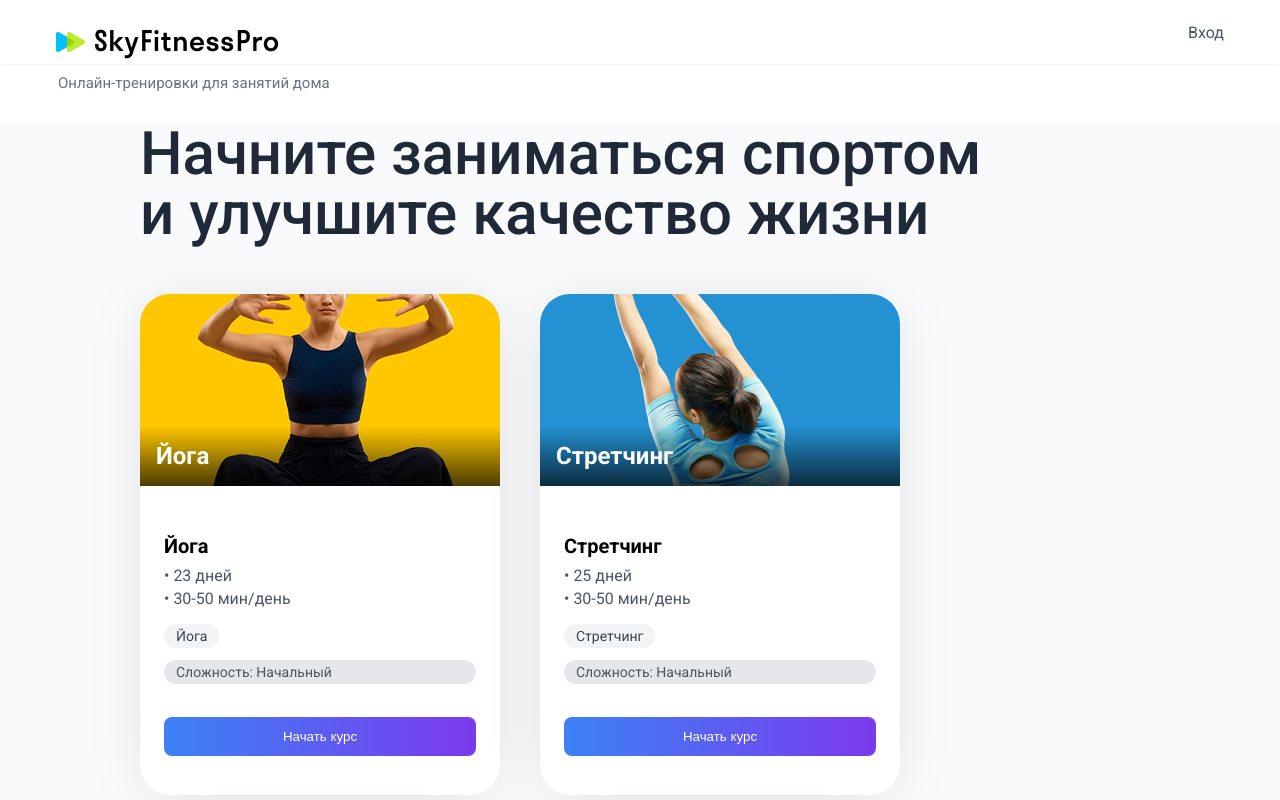
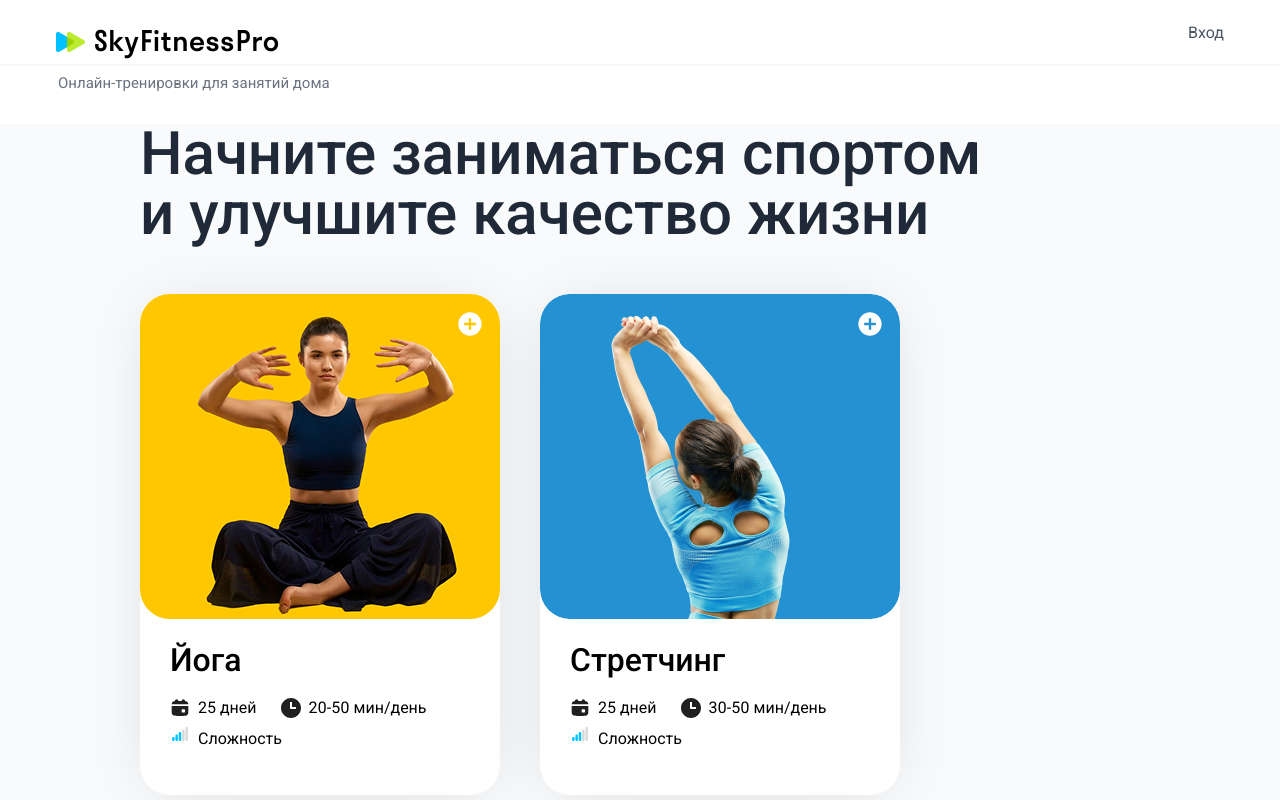
Before and after one commit to OlgaP15/SkyFitnessPro, a Next.js app: page / in a window 1280 px wide. Shown: the top 800 px of the page. Built offline with nearby package versions, Linux system fonts and the light colour scheme.

Commit message:
корректировка главной страницы

```diff
--- a/src/app/components/CourseCard/CourseCard.module.css
+++ b/src/app/components/CourseCard/CourseCard.module.css
@@ -1,3 +1,38 @@
+.courseContent {
+  padding-left: 30px;
+}
+.courseParam {
+  font-family: 'Roboto', sans-serif;
+  font-weight: 400;
+  font-style: normal;
+  font-size: 16px;
+  line-height: 110%;
+  letter-spacing: 0px;
+  vertical-align: bottom;
+  font-variant-numeric: lining-nums proportional-nums;
+}
+.courseTitleText {
+  font-family: 'Roboto', sans-serif;
+  font-weight: 500;
+  font-style: normal;
+  font-size: 32px;
+  line-height: 110%;
+  letter-spacing: 0px;
+  font-variant-numeric: lining-nums proportional-nums;
+  margin-bottom: 20px;
+}
+.inlineInfo {
+  display: flex;
+  align-items: center;
+  gap: 8px;
+  margin-bottom: 6px;
+}
+.addIcon {
+  position: absolute;
+  top: 16px;
+  right: 16px;
+  z-index: 2;
+}
 .courseCard {
   width: 360px;
   height: 501px;
@@ -19,15 +54,17 @@
     0 2px 4px -1px rgba(0, 0, 0, 0.06);
 }
 
-.courseImage {
-  height: 192px;
-  position: relative;
-  overflow: hidden;
-}
+/* удалён дублирующийся и незакрытый блок .courseImage */
 
 .image {
-  object-fit: cover;
+  object-fit: contain;
   object-position: center;
+  width: 360px !important;
+  height: 325px !important;
+  position: relative !important;
+  z-index: 1;
+  opacity: 1;
+  transform: rotate(0deg);
 }
 
 .imageOverlay {
@@ -46,27 +83,14 @@
   margin: 0;
 }
 
-.courseContent {
-  padding: 1.5rem;
-  flex-grow: 1;
+.courseImage {
+  width: 360px;
+  height: 325px;
+  position: relative;
   display: flex;
-  flex-direction: column;
-}
-
-.courseInfo {
-  margin-bottom: 1rem;
-}
-
-.infoLeft h4 {
-  font-size: 1.25rem;
-  font-weight: bold;
-  margin-bottom: 0.5rem;
-}
-
-.duration {
-  color: #4b5563;
-  margin-bottom: 0.25rem;
-}
+  align-items: center;
+  justify-content: center;
+  overflow: hidden;
 
   .timePerDay {
     color: #4b5563;
@@ -108,3 +132,5 @@
   .startButton:hover {
     background: linear-gradient(to right, #1d4ed8, #6d28d9);
   }
+  border-radius: 0 0 30px 30px;
+}
--- a/src/app/components/CourseCard/index.tsx
+++ b/src/app/components/CourseCard/index.tsx
@@ -27,37 +27,58 @@ export default function CourseCard({
         <Image
           src={image}
           alt={title}
-          fill
+          width={360}
+          height={325}
           className={styles.image}
-          sizes="(max-width: 768px) 100vw, (max-width: 1024px) 50vw, 33vw"
+          priority
         />
-        <div className={styles.imageOverlay}>
-          <h3 className={styles.courseTitle}>{title}</h3>
-        </div>
+        <Image
+          src="/img/Add-in-Circle.svg"
+          alt="Добавить"
+          width={28}
+          height={28}
+          className={styles.addIcon}
+        />
       </div>
 
       <div className={styles.courseContent}>
         <div className={styles.courseInfo}>
           <div className={styles.infoLeft}>
-            <h4>{title}</h4>
-            <p className={styles.duration}>• {duration}</p>
-            <p className={styles.timePerDay}>• {timePerDay}</p>
+            <h4 className={styles.courseTitleText}>{title}</h4>
+            <div className={styles.inlineInfo}>
+              <Image
+                src="/img/Calendar.svg"
+                alt="Календарь"
+                width={20}
+                height={20}
+              />
+              <span className={styles.courseParam}>{duration}</span>
+              <Image
+                src="/img/Icon.svg"
+                alt="Время"
+                width={20}
+                height={20}
+                style={{ marginLeft: '16px' }}
+              />
+              <span className={styles.courseParam}>{timePerDay}</span>
+            </div>
           </div>
         </div>
 
         <div>
-          <span className={styles.categoryTag}>
-            {category}
-          </span>
+          <span className={styles.categoryTag}>{category}</span>
         </div>
 
         <div className={styles.difficultyTag}>
-          {difficulty}
+          <Image
+            src="/img/mingcute_signal-fill.svg"
+            alt="Сложность"
+            width={20}
+            height={20}
+            style={{ marginRight: '8px' }}
+          />
+          <span className={styles.courseParam}>{difficulty}</span>
         </div>
-
-        <button className={styles.startButton}>
-          Начать курс
-        </button>
       </div>
     </div>
   );
--- a/src/app/page.tsx
+++ b/src/app/page.tsx
@@ -5,10 +5,10 @@ const courses = [
   {
     id: 1,
     title: 'Йога',
-    duration: '23 дней',
-    timePerDay: '30-50 мин/день',
-    category: 'Йога',
-    difficulty: 'Сложность: Начальный',
+    duration: '25 дней',
+    timePerDay: '20-50 мин/день',
+    category: '',
+    difficulty: 'Сложность',
     image: '/images/yoga.jpg',
   },
   {
@@ -16,8 +16,8 @@ const courses = [
     title: 'Стретчинг',
     duration: '25 дней',
     timePerDay: '30-50 мин/день',
-    category: 'Стретчинг',
-    difficulty: 'Сложность: Начальный',
+    category: '',
+    difficulty: 'Сложность',
     image: '/images/stretching.jpg',
   },
   {
@@ -25,8 +25,8 @@ const courses = [
     title: 'Фитнес',
     duration: '25 дней',
     timePerDay: '30-50 мин/день',
-    category: 'Фитнес',
-    difficulty: 'Сложность: Средний',
+    category: '',
+    difficulty: 'Сложность',
     image: '/images/fitness.jpg',
   },
   {
@@ -34,8 +34,8 @@ const courses = [
     title: 'Степ-аэробика',
     duration: '22 дней',
     timePerDay: '30-50 мин/день',
-    category: 'Кардио',
-    difficulty: 'Сложность: Средний',
+    category: '',
+    difficulty: 'Сложность',
     image: '/images/step-aerobics.jpg',
   },
   {
@@ -43,8 +43,8 @@ const courses = [
     title: 'Бодифлекс',
     duration: '25 дней',
     timePerDay: '30-50 мин/день',
-    category: 'Дыхание',
-    difficulty: 'Сложность: Начальный',
+    category: '',
+    difficulty: 'Сложность',
     image: '/images/bodyflex.jpg',
   },
 ];
```
Also changed, not shown: src/app/courses/page.tsx (+17 -17 lines). Lines whose indentation alone changed are shown as unchanged.
